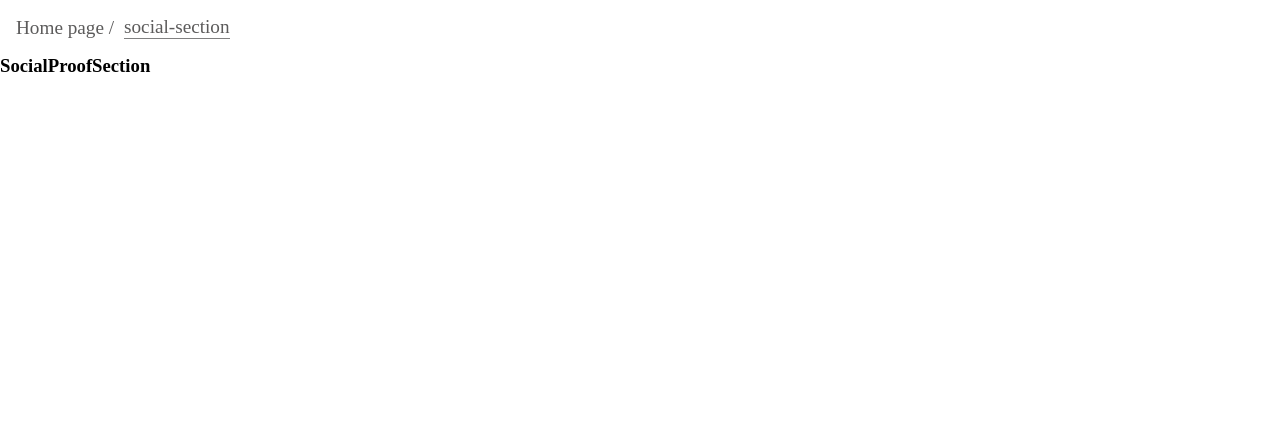
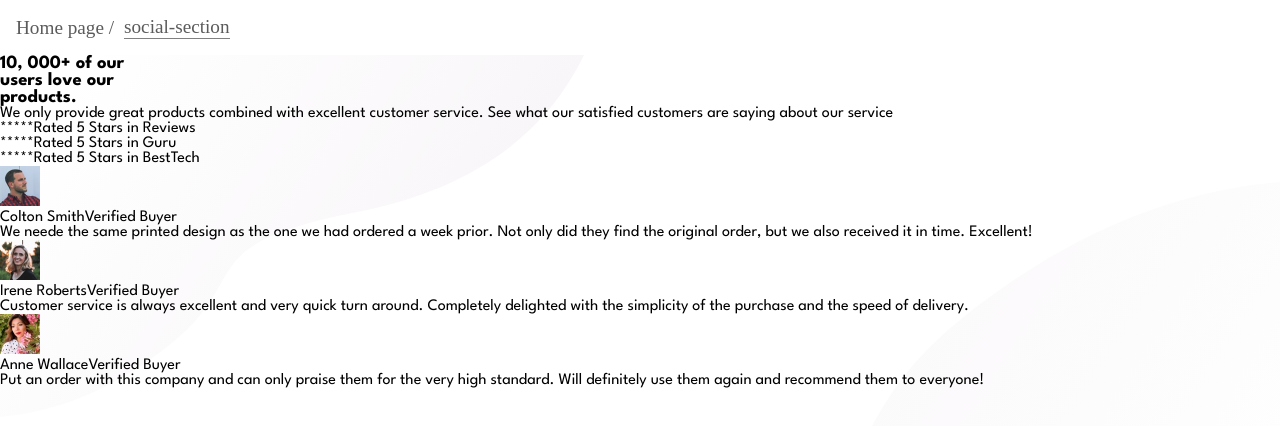
Before and after one commit to Dina2703/css_small-projects, a React (Create React App) app: page /social-section in a window 1280 px wide. Shown: the top 426 px of the page. Built offline with nearby package versions, Linux system fonts and the light colour scheme.

Commit message:
Social Proof Section project: HTML structure.

```diff
--- a/src/components/SocialProofSection.js
+++ b/src/components/SocialProofSection.js
@@ -1,11 +1,90 @@
 import React from "react";
+import "../style/social_section.css";
+import avatar1 from "../assets/social-section/images/image-colton.jpg";
+import avatar2 from "../assets/social-section/images/image-irene.jpg";
+import avatar3 from "../assets/social-section/images/image-anne.jpg";
 
 function SocialProofSection() {
   return (
-    <div>
-      <h3> SocialProofSection</h3>
+    <div id="social-proof-section">
+      <div className="container grid">
+        <div className="promo">
+          <h3>
+            10, 000+ of our <br /> users love our <br /> products.
+          </h3>
+          <p>
+            We only provide great products combined with excellent customer
+            service. See what our satisfied customers are saying about our
+            service
+          </p>
+        </div>
+        <div className="rating">
+          <div className="rate_item">
+            <span>*</span>
+            <span>*</span>
+            <span>*</span>
+            <span>*</span>
+            <span>*</span>
+            <span>Rated 5 Stars in Reviews</span>
+          </div>
+          <div className="rate_item">
+            <span>*</span>
+            <span>*</span>
+            <span>*</span>
+            <span>*</span>
+            <span>*</span>
+            <span>Rated 5 Stars in Guru</span>
+          </div>
+          <div className="rate_item">
+            <span>*</span>
+            <span>*</span>
+            <span>*</span>
+            <span>*</span>
+            <span>*</span>
+            <span>Rated 5 Stars in BestTech</span>
+          </div>
+        </div>
+        <div className="testimonials">
+          {data.map((custom) => (
+            <div key={custom.id} className="testimonial_card">
+              <div>
+                <img src={custom.avatar} alt="" />
+                <div>
+                  <span>{custom.name}</span>
+                  <span>Verified Buyer</span>
+                </div>
+              </div>
+              <p>{custom.review}</p>
+            </div>
+          ))}
+        </div>
+      </div>
     </div>
   );
 }
 
+const data = [
+  {
+    id: 1,
+    avatar: avatar1,
+    name: "Colton Smith",
+    review:
+      "We neede the same printed design as the one we had ordered a week prior. Not only did they find the original order, but we also received it in time. Excellent!",
+  },
+  {
+    id: 2,
+    avatar: avatar2,
+    name: "Irene Roberts",
+    review:
+      "Customer service is always excellent and very quick turn around. Completely delighted with the simplicity of the purchase and the speed of delivery.",
+  },
+  {
+    id: 3,
+    avatar: avatar3,
+    name: "Anne Wallace",
+    review:
+      "Put an order with this company and can only praise them for the very high standard. Will definitely use them again and recommend them to everyone!",
+  },
+];
+
 export default SocialProofSection;
--- a/src/style/huddle_landing_page.css
+++ b/src/style/huddle_landing_page.css
@@ -11,7 +11,7 @@
   font-weight: 600;
 }
 
-p {
+#huddle p {
   font-family: "Open Sans", sans-serif;
   font-size: 17px;
   font-weight: 400;
--- /dev/null
+++ b/src/style/social_section.css
@@ -0,0 +1,24 @@
+@import url("https://fonts.googleapis.com/css2?family=League+Spartan:wght@400;500;700&display=swap");
+
+:root {
+  --primary-dark-magenta: hsl(300, 43%, 22%);
+  --primary-pink: hsl(333, 80%, 67%);
+  --grayish-magenta: hsl(303, 10%, 53%);
+  --light-magenta: hsl(300, 24%, 96%);
+  --white: hsl(0, 0%, 100%);
+}
+
+#social-proof-section {
+  font-family: "League Spartan", sans-serif;
+  width: 100vw;
+  height: 100vh;
+  background-color: var(--white);
+  background: url(../assets/social-section/images/bg-pattern-top-desktop.svg)
+      left top no-repeat,
+    url(../assets/social-section/images/bg-pattern-bottom-desktop.svg) right
+      bottom no-repeat;
+}
+
+#social-proof-section .testimonial_card img {
+  width: 40px;
+}
```
